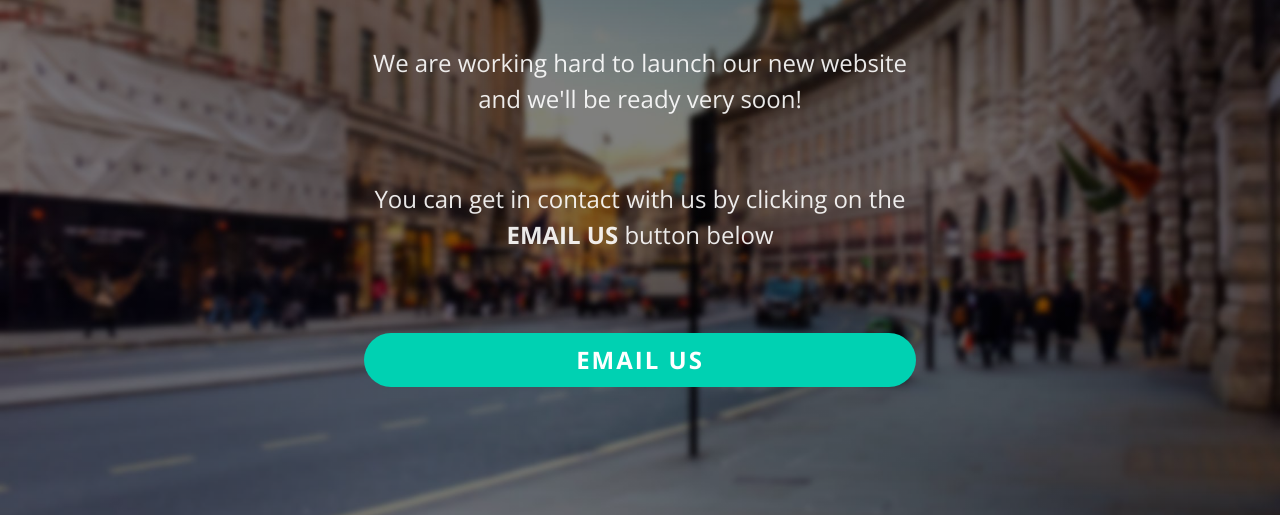
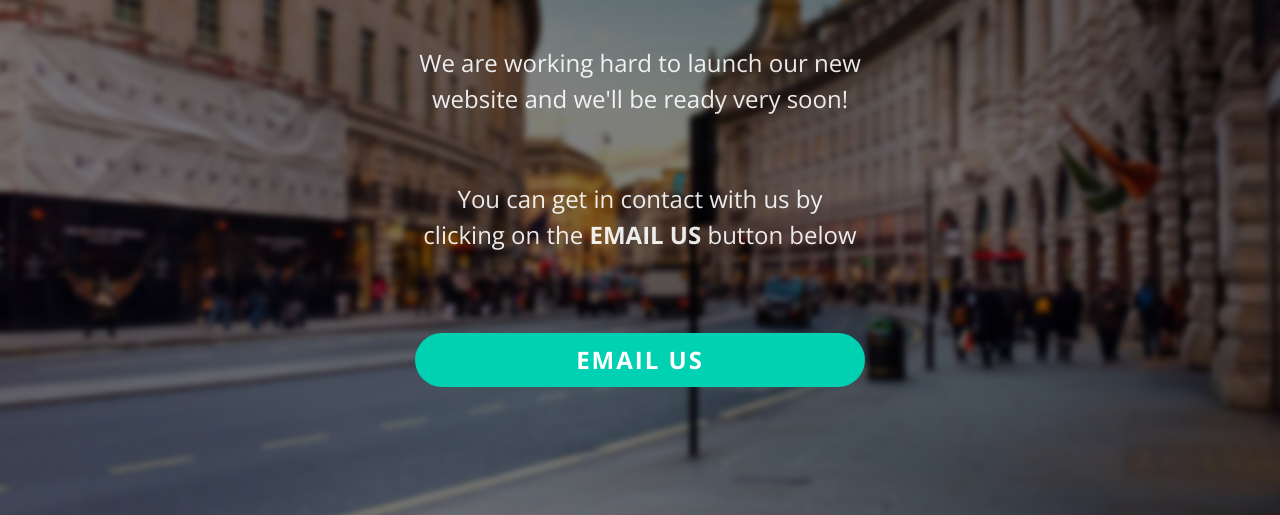
Before and after one commit to eyecandy91/landing, a plain HTML site: page index.html in a window 1280 px wide. Shown: the part 285-800 px from the top of the page. Drawn offline with nearby package versions, Linux system fonts and the light colour scheme.

Commit message:
max width sizes for content

```diff
--- a/landing.css
+++ b/landing.css
@@ -41,3 +41,9 @@ html,body {
   letter-spacing: 2px;
   font-weight: 700
 }
+
+h2,
+.button {
+  max-width: 450px;
+  margin: auto
+}
```
